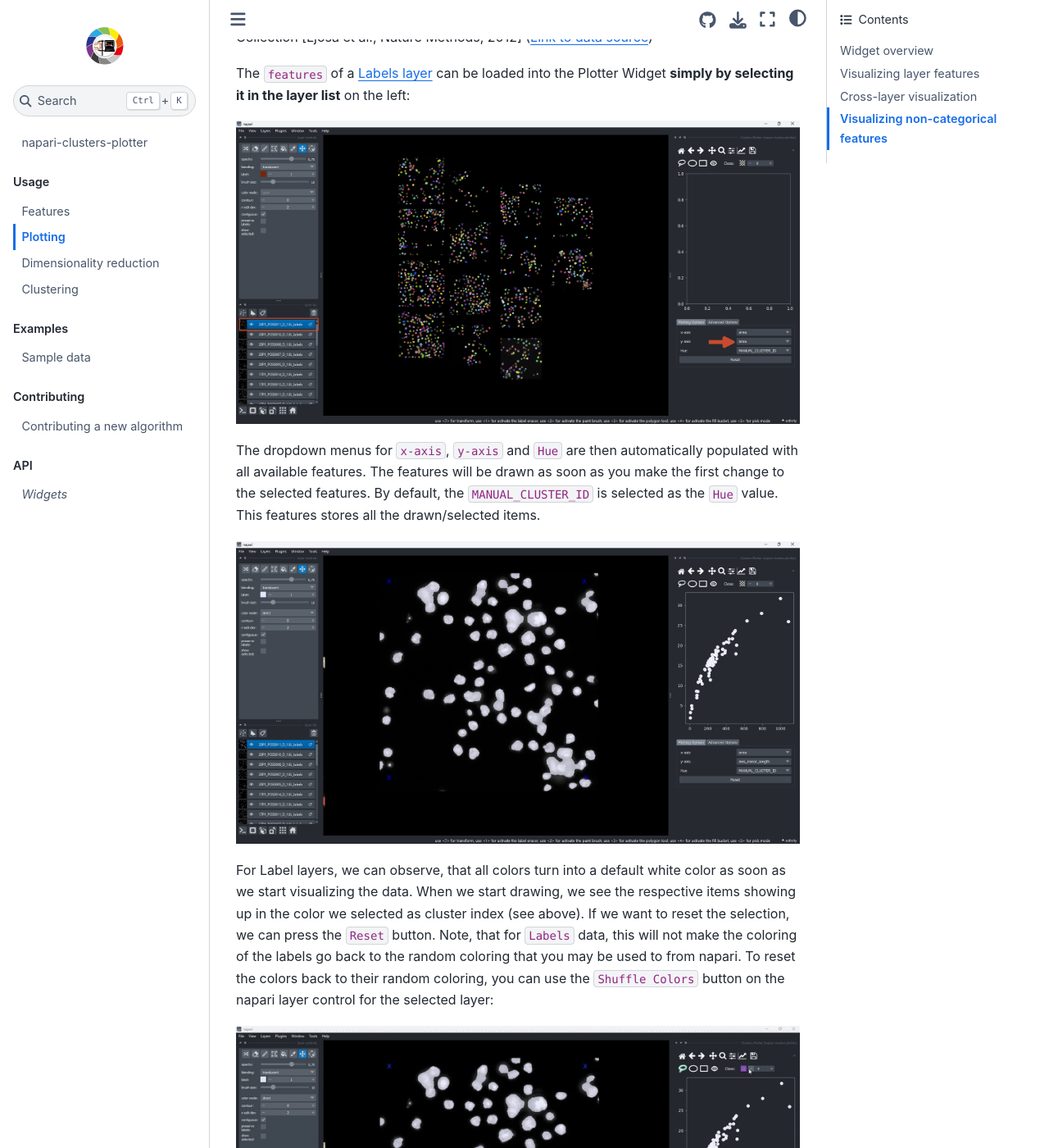
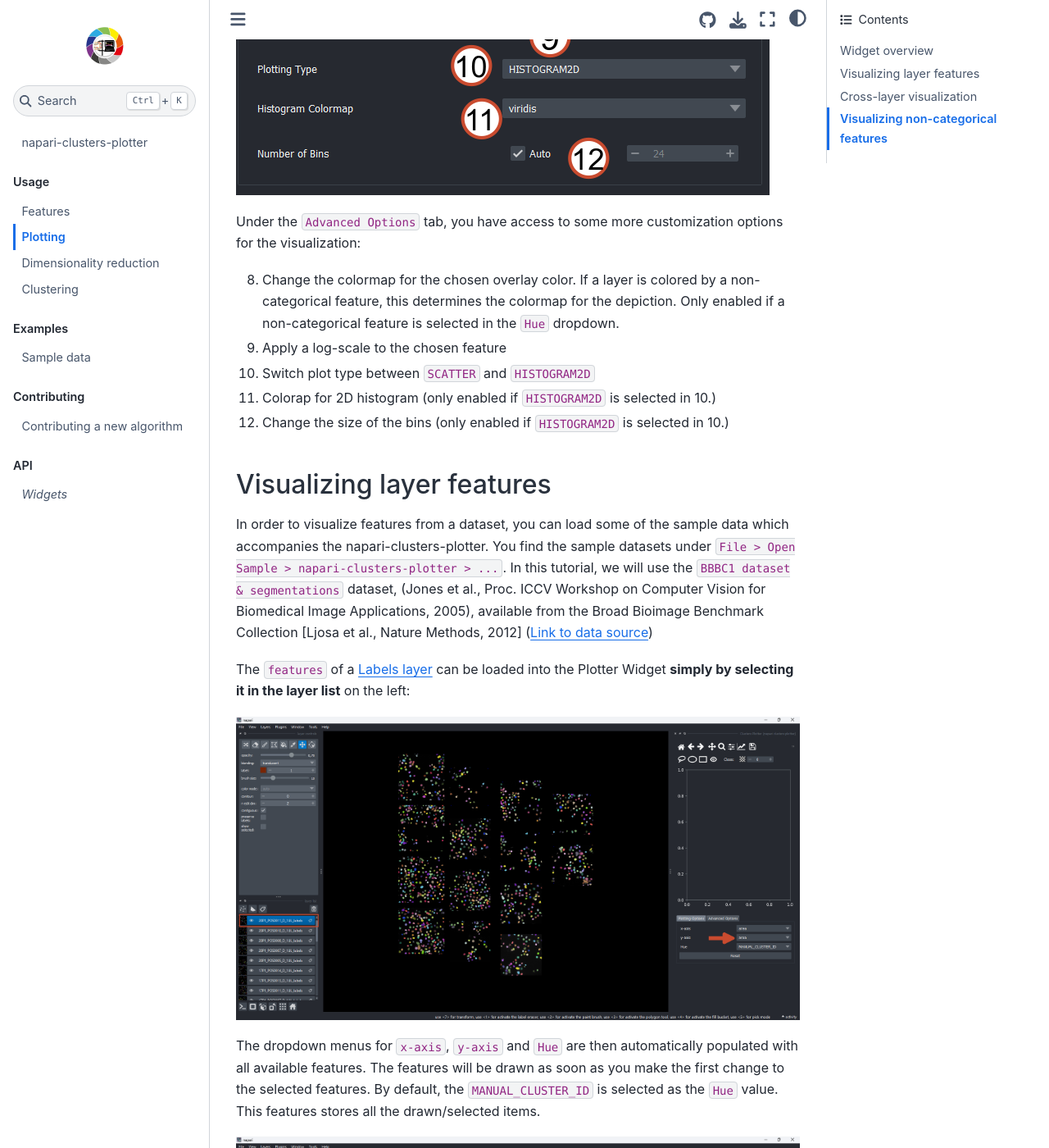
Before and after one commit to BiAPoL/napari-clusters-plotter, a Jupyter Book: the page built from docs/usage/plotter_widget.md, in a window 1280 px wide and 1400 px high, scrolled down 1615 px. Shown: the whole window at 82% size. Built offline with Jupyter Book 1.0.4 settings and Sphinx 7.4.7 and the Sphinx Book theme 1.1.4, drawn with Linux system fonts in a browser that asks for light colours; some of the changed text lies outside the part shown.

Commit message:
update docs for changes in biaplotter

```diff
--- a/docs/requirements.txt
+++ b/docs/requirements.txt
@@ -1,3 +1,4 @@
 sphinx-inline-tabs
 sphinx-proof
 sphinx-examples
+jupyter-book
--- a/docs/usage/plotter_widget.md
+++ b/docs/usage/plotter_widget.md
@@ -3,8 +3,8 @@
 
 The plotter widget is the heart of the napari-clusters-plotter. To open it, open a napari viewer and find the Plotter Widget either under
 
-- `Layers > Visualize > Features > Clusters Plotter (napari-clusters-plotter)`
-- `Plugins > napari-clusters-plotter > Clusters Plotter (napari-clusters-plotter)`
+- `Layers > Visualize > Plot & select features (napari-clusters-plotter)`
+- `Plugins > napari-clusters-plotter > Plot & select features (napari-clusters-plotter)`
 
 ## Widget overview
 
@@ -18,9 +18,20 @@
     - Ellipse selector (drag and drop, confirm with rightclick)
     - Rectangle selector (drag & drop, confirm with right-click)
 3. Selected cluster index: Depending on which color/number is selected here, regions in the plot will be counted as members of this cluster group and highlighted accordingly
-4. Canvas: Features will be visualized here
-5. What feature to plot on the x-axis and y-axis, respectively. The `Hue` dropdown controls the coloring of the data on the canvas, categorical features are highlighted in orange.
-6. Reset button: Resets all drawn clusters
+4. Show/Hide: Show or hide the selected points or histogram bins on the canvas.
+5. Canvas: Features will be visualized here
+6. What feature to plot on the x-axis and y-axis, respectively. The `Hue` dropdown controls the coloring of the data on the canvas, categorical features are highlighted in orange.
+7. Reset button: Resets all drawn clusters
+
+![Advanced settings](./imgs/plotter_overview3_annotated.png)
+
+Under the `Advanced Options` tab, you have access to some more customization options for the visualization:
+
+8. Change the colormap for the chosen overlay color. If a layer is colored by a non-categorical feature, this determines the colormap for the depiction. Only enabled if a non-categorical feature is selected in the `Hue` dropdown.
+9. Apply a log-scale to the chosen feature
+10. Switch plot type between `SCATTER` and `HISTOGRAM2D`
+11. Colorap for 2D histogram (only enabled if `HISTOGRAM2D` is selected in 10.)
+12. Change the size of the bins (only enabled if `HISTOGRAM2D` is selected in 10.)
 
 ## Visualizing layer features
 
@@ -34,9 +45,13 @@
 
 ![Selecting layer features: defaults](./imgs/selecting_layers2.png)
 
-For Label layers, we can observe, that all colors turn into a default white color as soon as we start visualizing the data. When we start drawing, we see the respective items showing up in the color we selected as cluster index (see above). If we want to reset the selection, we can press the `Reset` button. Note, that for `Labels` data, this will not make the coloring of the labels go back to the random coloring that you may be used to from napari. To reset the colors back to their random coloring, you can use the `Shuffle Colors` button on the napari layer control for the selected layer:
+For Label layers, we can observe that the initial random label colors are retained by default (i.e., the selection overlay is invisible by default):
 
-![Drawning and reseting colors](./imgs/selecting_layers3.gif)
+![Invisible overlay for labels](./imgs/selecting_layers5.png)
+
+When we start drawing or untoggle the visibility button, we see the respective items showing up in the color we selected as cluster index (see above). If we want to reset the selection, we can press the `Reset` button. For `Labels` data, the color will revert back to the default (random colors) as soon as the layer is unselected. To retain the cluster selection, simply keep the layer selected in the napari layer list.
+
+![Drawing and reseting colors](./imgs/selecting_layers3.gif)
 
 ## Cross-layer visualization
 
```
Also changed, not shown: docs/usage/imgs/Zeichnung.svg, docs/usage/imgs/plotter_overview1.png, docs/usage/imgs/plotter_overview1_annotated.png, docs/usage/imgs/plotter_overview3.png (added), docs/usage/imgs/plotter_overview3_annotated.png (added), docs/usage/imgs/selecting_layers5.png (added), 1 other file.
